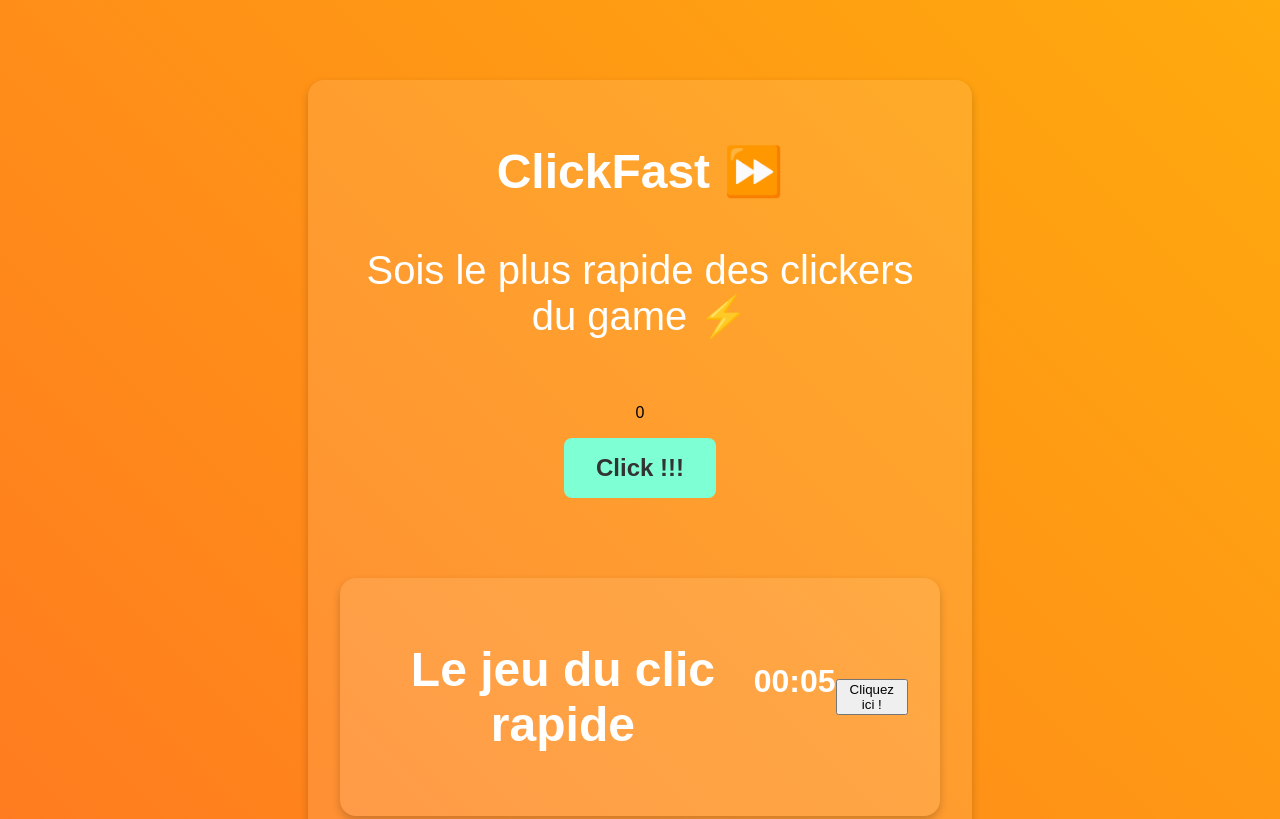
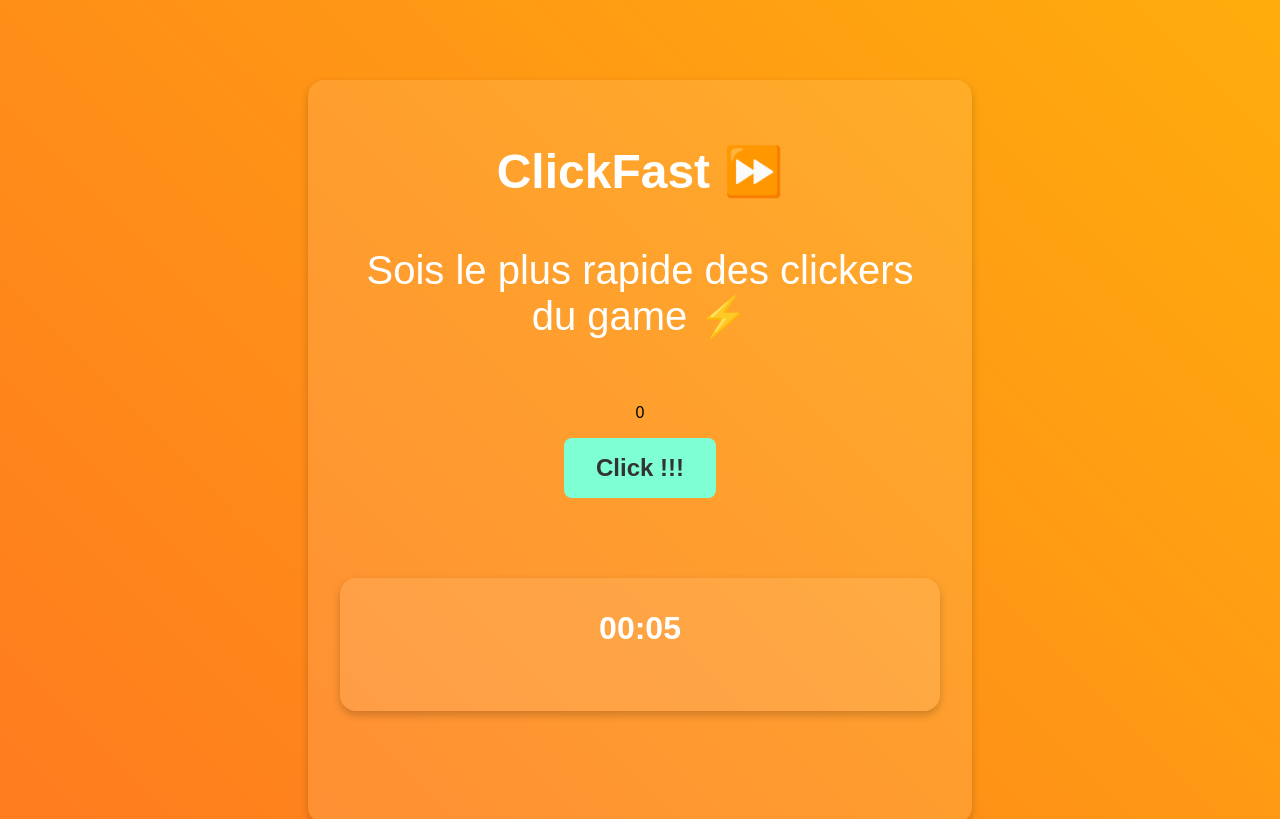
Before and after one commit to ayou985/ClickFast, a website: page index.html in a window 1280 px wide. Shown: the top 819 px of the page. Drawn offline with Linux system fonts and the light colour scheme.

Commit message:
Voici la maj pour le chronometre

```diff
--- a/index.html
+++ b/index.html
@@ -26,10 +26,10 @@
                 <button id="button-clicker">Click !!!</button>
             </div>
             <div id="container" class="flex-center">
-                <h1>Le jeu du clic rapide</h1>
                 <div id="timer" class="timer">00:00</div>
-                <button id="button-clicke">Cliquez ici !</button>
             </div>
+
+
 
         </div>
     </div>
```
